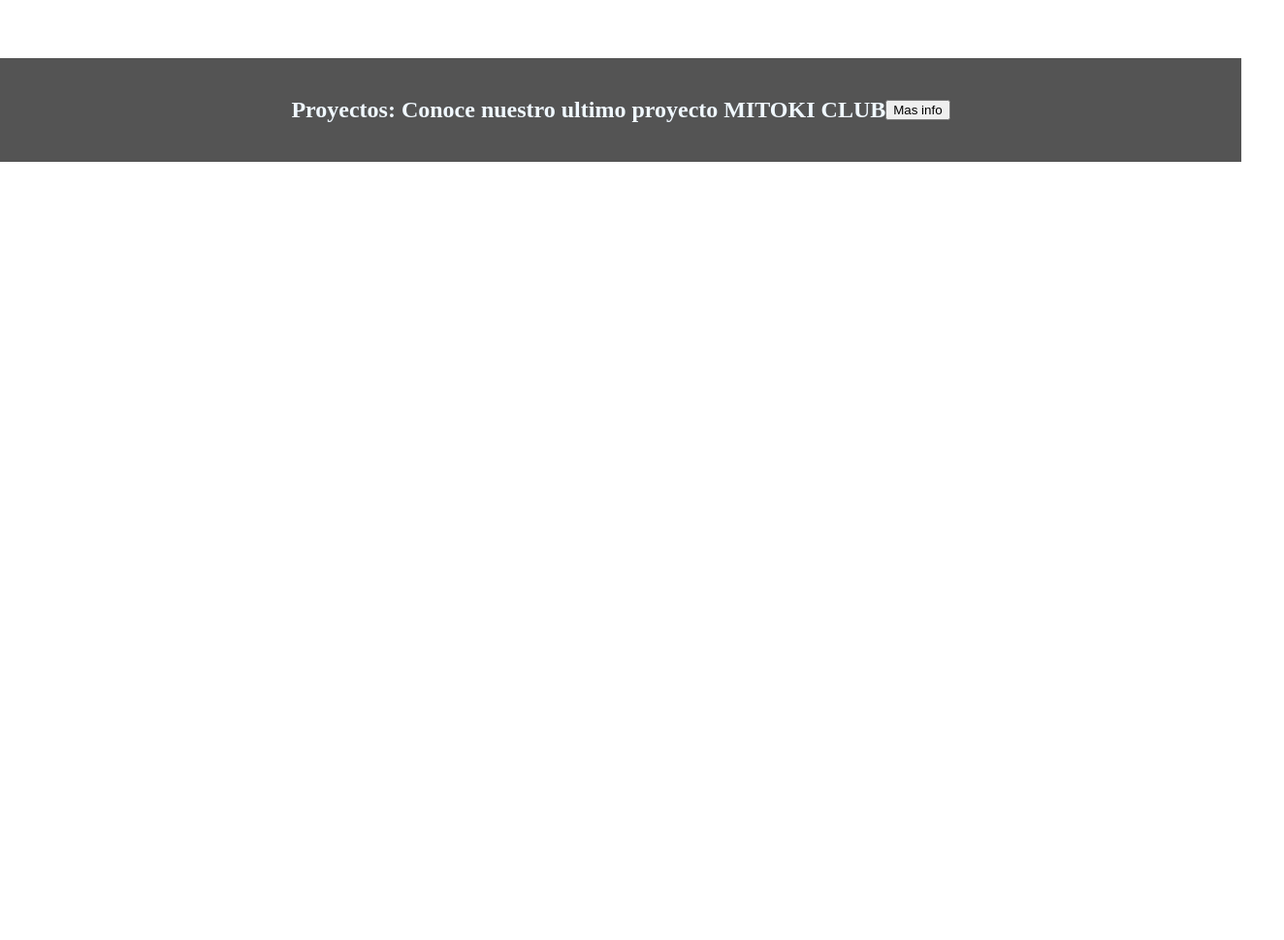
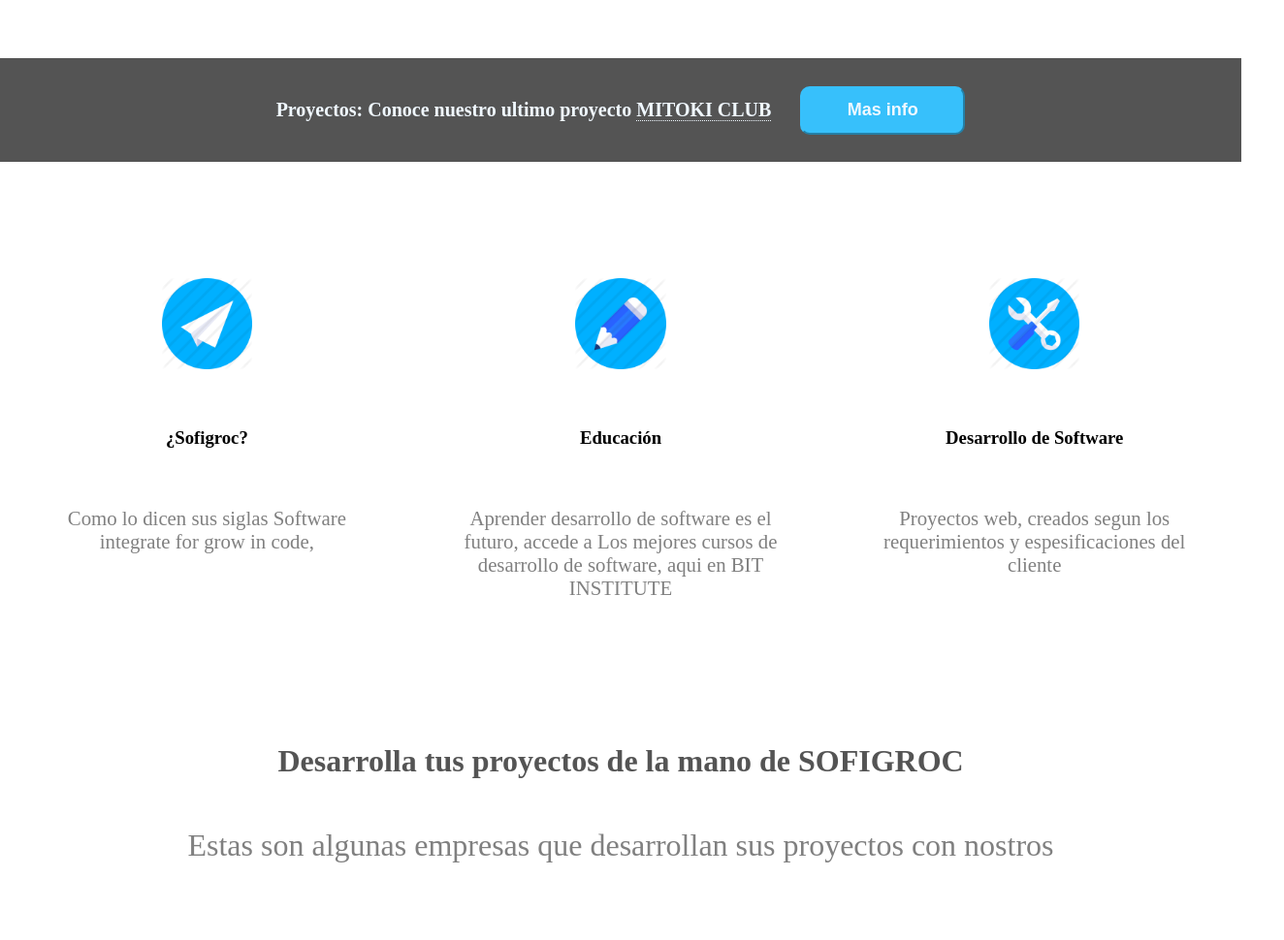
Before and after one commit to jhon11390/paginabictia, a plain HTML site: page index.html in a window 1280 px wide. Shown: the part 636-1606 px from the top of the page at 97% size, 1324 px wide, since content can reach past the window. Before the commit the page ends 803 px from the top, so only its background shows below. Drawn offline with Linux system fonts and the light colour scheme.

Commit message:
se realiza estructura de la pagina

```diff
--- a/css/estilos.css
+++ b/css/estilos.css
@@ -86,4 +86,80 @@ li:hover > .menu_secundario {
     display: flex;
     justify-content: center;
     align-items: center;
+    font-style: normal;
 }
+
+.proyectos h1 {
+    font-size: 20px;
+}
+
+.proyectos button {
+    margin-left: 30px;
+    background: #37c0fb;
+    border-color: #37c0fb;
+    padding: 10px;
+    border-radius: 10px;
+    width: 170px;
+    height: 50px;
+    color: aliceblue;
+    font-size: 18px;
+}
+
+.proyectos a {
+    color: aliceblue;
+    text-decoration: none;
+    border-bottom: 1px dotted aliceblue;
+}
+
+.productos {
+    display: flex;
+    margin-top: 90px;
+}
+
+.productos article {
+    width: 400px;
+    height: 400px;
+    margin: 30px;
+    display: flex;
+    flex-direction: column;
+    align-items: center;
+}
+
+.productos img {
+    display: block;
+    width: 93.33px;
+    height: 93.33px;
+    margin-bottom: 60px;
+}
+
+.productos h1 {
+    margin-bottom: 50px;
+}
+
+.productos p {
+    margin: 10px;
+    text-align: center;
+    color: gray;
+    font-size: 130%;
+}
+
+.desarrolla {
+    width: 100%;
+    height: 200px;
+    text-align: center;
+}
+
+.desarrolla h1,
+.desarrolla h2 {
+    margin: 50px;
+    font-size: 200%
+}
+
+.desarrolla h1 {
+    color: rgba(27, 27, 27, 0.75);
+}
+
+.desarrolla h2 {
+    font-weight: lighter;
+    color: gray;
+}
--- a/index.html
+++ b/index.html
@@ -31,10 +31,78 @@
         </div>
     </header>
     <aside class="proyectos">
-        <h1><strong>Proyectos: </strong>Conoce nuestro ultimo proyecto MITOKI CLUB </h1>
-        <button>Mas info</button>
+        <h1><strong>Proyectos: </strong>Conoce nuestro ultimo proyecto <a href="#">MITOKI CLUB</a></h1>
+        <button><strong>Mas info</strong></button>
     </aside>
-
+    <section class="productos">
+        <article>
+            <img src="img/277767.png" alt="">
+            <h1>¿Sofigroc?</h1>
+            <p>Como lo dicen sus siglas Software integrate for grow in code,</p>
+        </article>
+        <article>
+            <img src="img/277214.png" alt="">
+            <h1>Educación</h1>
+            <p>Aprender desarrollo de software es el futuro, accede a Los mejores cursos de desarrollo de software, aqui en BIT INSTITUTE</p>
+        </article>
+        <article>
+            <img src="img/277226.png" alt="">
+            <h1>Desarrollo de Software</h1>
+            <p>Proyectos web, creados segun los requerimientos y espesificaciones del cliente</p>
+        </article>
+    </section>
+    <aside class="desarrolla">
+        <h1>Desarrolla tus proyectos de la mano de SOFIGROC</h1>
+        <h2>Estas son algunas empresas que desarrollan sus proyectos con nostros</h2>
+    </aside>
+    <section class="trabajos">
+        <article>
+            <img src="img/sofigrocgame.png" alt="">
+            <h1>Sofigroc Game Studio</h1>
+            <p>Laboratorio de creación de video juegos</p>
+        </article>
+         <article>
+            <img src="img/mitokiclub.png" alt="">
+            <h1>Mitoki Club</h1>
+            <p>Club que reune lo mejor del cosplay, anime, mangas, comics y videojuegos de colombia</p>
+        </article>
+         <article>
+            <img src="img/doanofantaji.png" alt="">
+            <h1>Doa No Fantaji</h1>
+            <p>Encuentra los mejores productos de tus series favoritas en un solo lugar</p>
+        </article>
+         <article>
+            <img src="img/santorini.jpg" alt="">
+            <h1>Santorini</h1>
+            <p>Cade de restaurantes de comida griega.</p>
+        </article>
+    </section>
+    <aside class="masproyectos">
+        <h1>Te gustaria conocer más proyectos?</h1>
+        <button>+Proyectos</button>
+    </aside>
+    <section class="contactenos">
+        <div class="clientes">
+            <h1>Sitios web clientes</h1>
+            <a href="#">Mitoki Club</a>
+            <a href="#">Santorini</a>
+            <a href="#">Doa no fantaji</a>
+        </div>
+        <div class="proyectos_casa">
+            <h1>Sitios web proyectos de casa</h1>
+            <a href="#">SOFIGROC GAME STUDIO</a>
+        </div>
+        <form action="#">
+            <h1>Contactanos</h1>
+            <input type="text">
+            <input type="text">
+            <textarea name="" id="" cols="30" rows="10"></textarea>
+            <button>Enviar Mensaje</button>
+        </form>
+    </section>
+    <footer>
+       <h1>© SOFIGROC. All rights reservedDesign | HTML5 UP</h1>
+    </footer>
     <script src="js/javascrip.js"></script>
 </body>
 </html>
```
Also changed, not shown: img/277214.png (added), img/277226.png (added), img/277767.png (added), img/doanofantaji.png (added), img/mitokiclub.png (added), img/santorini.jpg (added), img/sofigrocgame.png (added).
